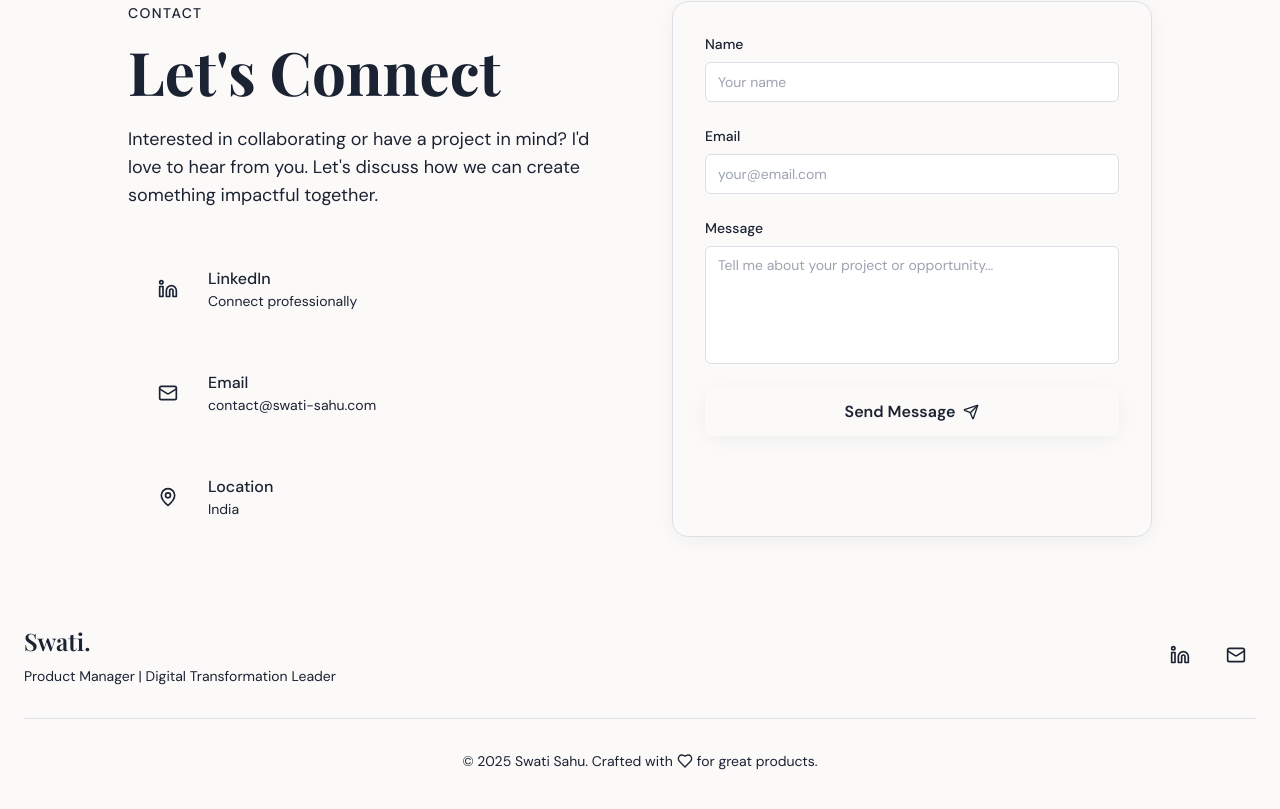
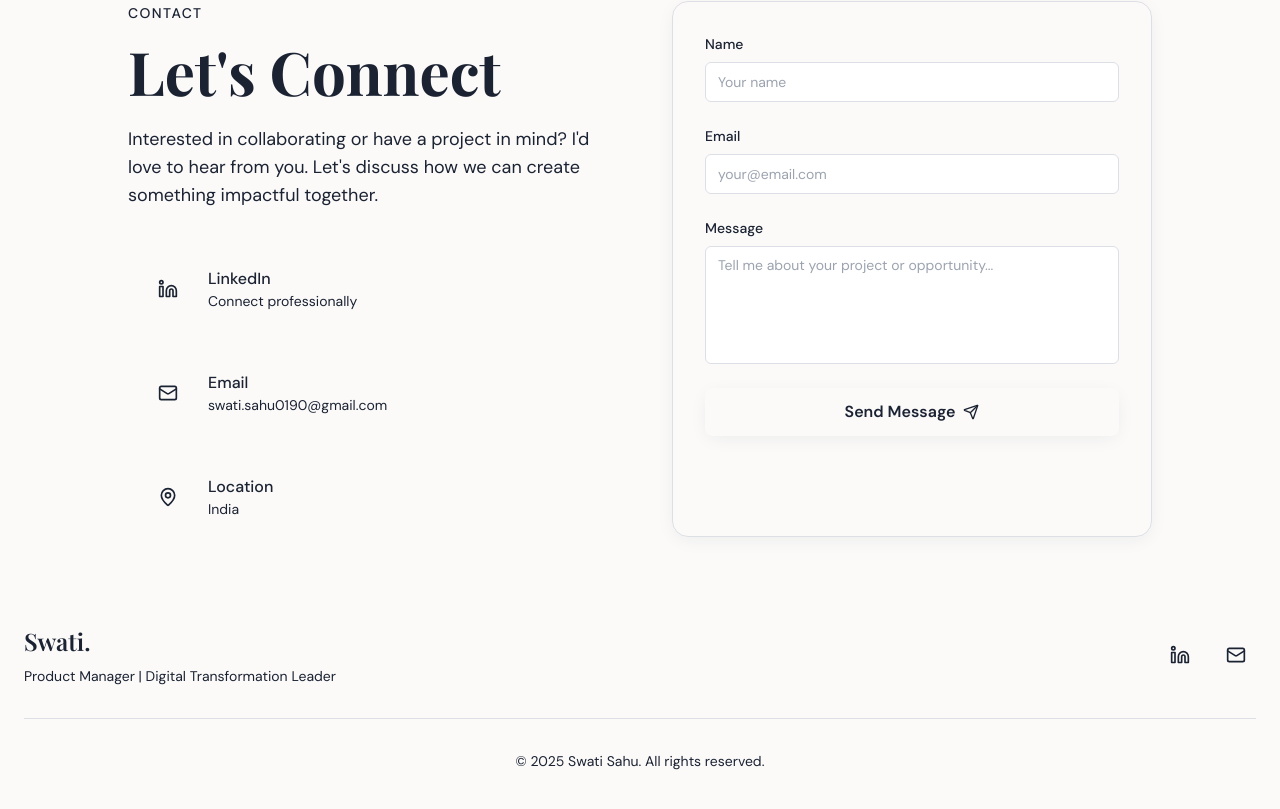
Before and after one commit to Swatisahu19/portfolio, a Next.js app: page / in a window 1280 px wide. Shown: the part 5291-6100 px from the top of the page. Built offline with nearby package versions, Linux system fonts and the light colour scheme; a web font is replaced by a local one.

Commit message:
Remove crafted message from footer and update email to swati.sahu0190@gmail.com

```diff
--- a/app/components/sections/Contact.tsx
+++ b/app/components/sections/Contact.tsx
@@ -59,7 +59,7 @@ export function Contact() {
                 </a>
 
                 <a
-                  href="mailto:contact@swati-sahu.com"
+                  href="mailto:swati.sahu0190@gmail.com"
                   className="flex items-center gap-4 p-4 rounded-xl bg-secondary hover:bg-secondary/80 transition-colors group"
                 >
                   <div className="w-12 h-12 rounded-lg bg-accent/10 flex items-center justify-center group-hover:bg-accent/20 transition-colors">
@@ -67,7 +67,7 @@ export function Contact() {
                   </div>
                   <div>
                     <div className="font-medium text-foreground">Email</div>
-                    <div className="text-muted-foreground text-sm">contact@swati-sahu.com</div>
+                    <div className="text-muted-foreground text-sm">swati.sahu0190@gmail.com</div>
                   </div>
                 </a>
 
--- a/app/components/sections/Footer.tsx
+++ b/app/components/sections/Footer.tsx
@@ -1,6 +1,6 @@
 'use client';
 
-import { Linkedin, Mail, Heart } from "lucide-react";
+import { Linkedin, Mail } from "lucide-react";
 
 export function Footer() {
   const currentYear = new Date().getFullYear();
@@ -29,7 +29,7 @@ export function Footer() {
               <Linkedin className="w-5 h-5" />
             </a>
             <a
-              href="mailto:contact@swati-sahu.com"
+              href="mailto:swati.sahu0190@gmail.com"
               className="w-10 h-10 rounded-full bg-primary-foreground/10 flex items-center justify-center hover:bg-accent hover:text-accent-foreground transition-colors"
               aria-label="Email"
             >
@@ -39,8 +39,8 @@ export function Footer() {
         </div>
 
         <div className="mt-8 pt-8 border-t border-primary-foreground/10 text-center text-primary-foreground/50 text-sm">
-          <p className="flex items-center justify-center gap-1">
-            © {currentYear} Swati Sahu. Crafted with <Heart className="w-4 h-4 text-accent fill-accent" /> for great products.
+          <p>
+            © {currentYear} Swati Sahu. All rights reserved.
           </p>
         </div>
       </div>
```
